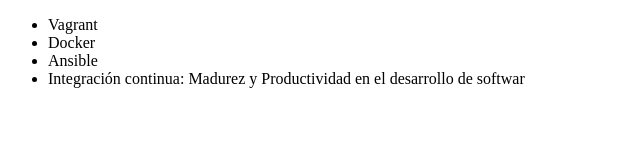
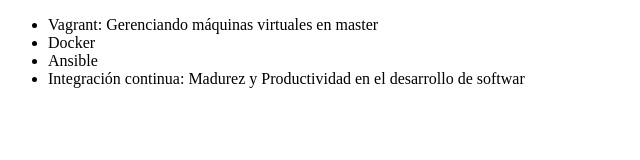
Before and after one commit to JuanPabloAgPr/alura-git, a plain HTML site: page index.html in a window 1280 px wide. Shown: the whole page, without its empty margins (0-640 px from the left). Drawn offline with Linux system fonts and the light colour scheme.

Commit message:
corrigiendo curso de vagrant

```diff
--- a/index.html
+++ b/index.html
@@ -11,7 +11,7 @@
     <body>
 
         <ul>
-            <li>Vagrant</li>
+            <li>Vagrant: Gerenciando máquinas virtuales en master</li>
             <li>Docker</li>
             <li>Ansible</li>
             <li>Integración continua: Madurez y Productividad en el desarrollo de softwar</li>
```
